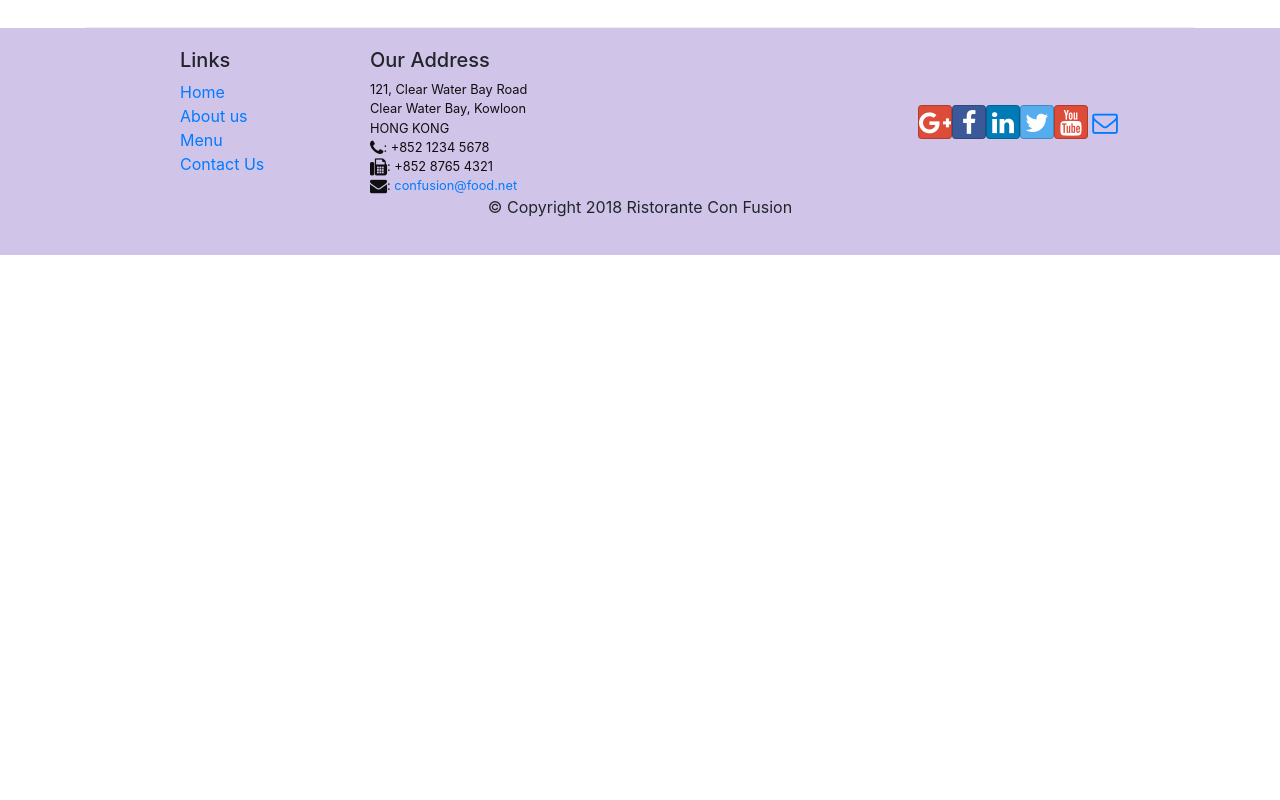
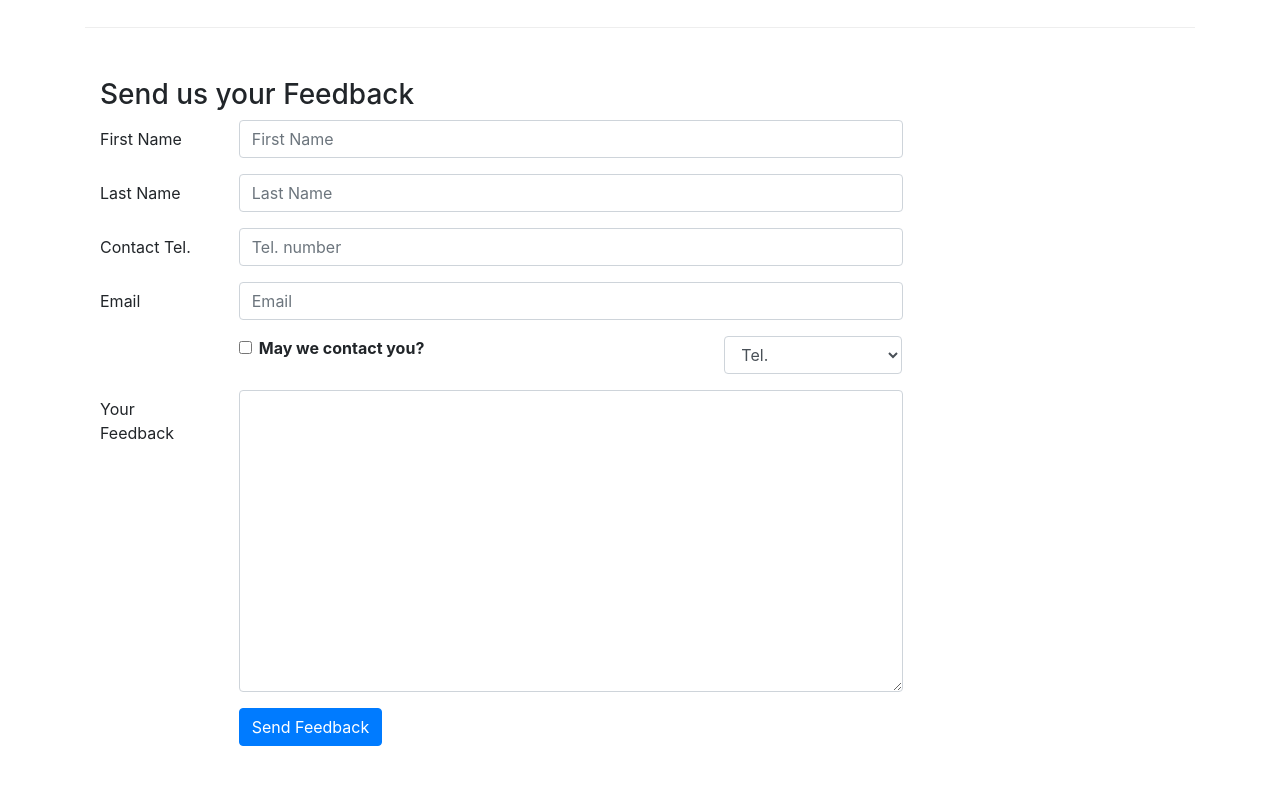
Before and after one commit to PhoDayHanh/doan_test, a React (Create React App) app: page /contactus in a window 1280 px wide. Shown: the part 820-1620 px from the top of the page. Before the commit the page ends 1075 px from the top, so only its background shows below. Built offline with nearby package versions, Linux system fonts and the light colour scheme.

Commit message:
Controlled Form

```diff
--- a/src/components/ContactComponent.js
+++ b/src/components/ContactComponent.js
@@ -1,24 +1,62 @@
-import React from "react";
-import {Breadcrumb, BreadcrumbItem } from "reactstrap";
-import { Link } from 'react-router-dom';
+import React, { Component } from "react";
+import {
+  Breadcrumb,
+  BreadcrumbItem,
+  Button,
+  Form,
+  FormGroup,
+  Label,
+  Input,
+  Col,
+} from "reactstrap";
+import { Link } from "react-router-dom";
 
+class Contact extends Component {
 
-function Contact(props) {
+    constructor(props) {
+        super(props);
+
+        this.state = {
+            firstname: '',
+            lastname: '',
+            telnum: '',
+            email: '',
+            agree: false,
+            contactType: 'Tel.',
+            message: ''
+        };
+
+        this.handleInputChange = this.handleInputChange.bind(this);
+        this.handleSubmit = this.handleSubmit.bind(this);
+    }
+
+    handleInputChange(event) {
+        const target = event.target;
+        const value = target.type === 'checkbox' ? target.checked : target.value;
+        const name = target.name;
+
+        this.setState({
+          [name]: value
+        });
+    }
+
+    handleSubmit(event) {
+        console.log('Current State is: ' + JSON.stringify(this.state));
+        alert('Current State is: ' + JSON.stringify(this.state));
+        event.preventDefault();
+    }
+
+    render() {
         return(
             <div className="container">
                 <div className="row">
                     <Breadcrumb>
-                    <BreadcrumbItem>
-                        <Link to='/home'> Home </Link>
-                    </BreadcrumbItem>
-
-                    <BreadcrumbItem active>
-                        Contact Us
-                    </BreadcrumbItem>
+                        <BreadcrumbItem><Link to="/home">Home</Link></BreadcrumbItem>
+                        <BreadcrumbItem active>Contact Us</BreadcrumbItem>
                     </Breadcrumb>
                     <div className="col-12">
                         <h3>Contact Us</h3>
-                    <hr/>
+                        <hr />
                     </div>
                 </div>
                 <div className="row row-content">
@@ -47,7 +85,91 @@
                         </div>
                     </div>
                 </div>
+                <div className="row row-content">
+                   <div className="col-12">
+                      <h3>Send us your Feedback</h3>
+                   </div>
+                    <div className="col-12 col-md-9">
+                        <Form onSubmit={this.handleSubmit}>
+                            <FormGroup row>
+                                <Label htmlFor="firstname" md={2}>First Name</Label>
+                                <Col md={10}>
+                                    <Input type="text" id="firstname" name="firstname"
+                                        placeholder="First Name"
+                                        value={this.state.firstname}
+                                        onChange={this.handleInputChange} />
+                                </Col>
+                            </FormGroup>
+                            <FormGroup row>
+                                <Label htmlFor="lastname" md={2}>Last Name</Label>
+                                <Col md={10}>
+                                    <Input type="text" id="lastname" name="lastname"
+                                        placeholder="Last Name"
+                                        value={this.state.lastname}
+                                        onChange={this.handleInputChange} />
+                                </Col>
+                            </FormGroup>
+                            <FormGroup row>
+                            <Label htmlFor="telnum" md={2}>Contact Tel.</Label>
+                                <Col md={10}>
+                                    <Input type="tel" id="telnum" name="telnum"
+                                        placeholder="Tel. number"
+                                        value={this.state.telnum}
+                                        onChange={this.handleInputChange} />
+                                </Col>
+                            </FormGroup>
+                            <FormGroup row>
+                                <Label htmlFor="email" md={2}>Email</Label>
+                                <Col md={10}>
+                                    <Input type="email" id="email" name="email"
+                                        placeholder="Email"
+                                        value={this.state.email}
+                                        onChange={this.handleInputChange} />
+                                </Col>
+                            </FormGroup>
+                            <FormGroup row>
+                                <Col md={{size: 6, offset: 2}}>
+                                    <FormGroup check>
+                                        <Label check>
+                                            <Input type="checkbox"
+                                                name="agree"
+                                                checked={this.state.agree}
+                                                onChange={this.handleInputChange} /> {' '}
+                                            <strong>May we contact you?</strong>
+                                        </Label>
+                                    </FormGroup>
+                                </Col>
+                                <Col md={{size: 3, offset: 1}}>
+                                    <Input type="select" name="contactType"
+                                            value={this.state.contactType}
+                                            onChange={this.handleInputChange}>
+                                        <option>Tel.</option>
+                                        <option>Email</option>
+                                    </Input>
+                                </Col>
+                            </FormGroup>
+                            <FormGroup row>
+                                <Label htmlFor="message" md={2}>Your Feedback</Label>
+                                <Col md={10}>
+                                    <Input type="textarea" id="message" name="message"
+                                        rows="12"
+                                        value={this.state.message}
+                                        onChange={this.handleInputChange}></Input>
+                                </Col>
+                            </FormGroup>
+                            <FormGroup row>
+                                <Col md={{size: 10, offset: 2}}>
+                                    <Button type="submit" color="primary">
+                                        Send Feedback
+                                    </Button>
+                                </Col>
+                            </FormGroup>
+                        </Form>
+                    </div>
+               </div>
             </div>
         );
     }
+}
+
 export default Contact;
```
Lines whose indentation alone changed are shown as unchanged.
